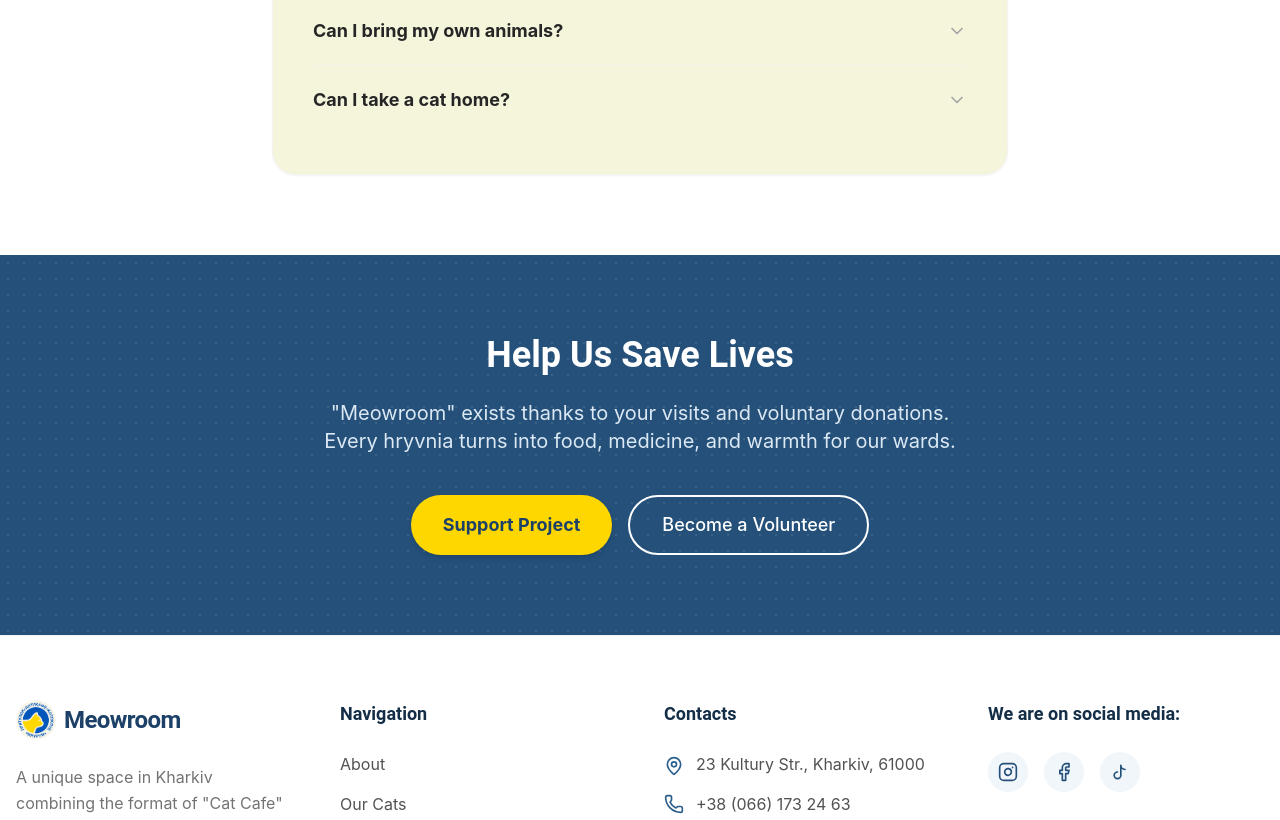
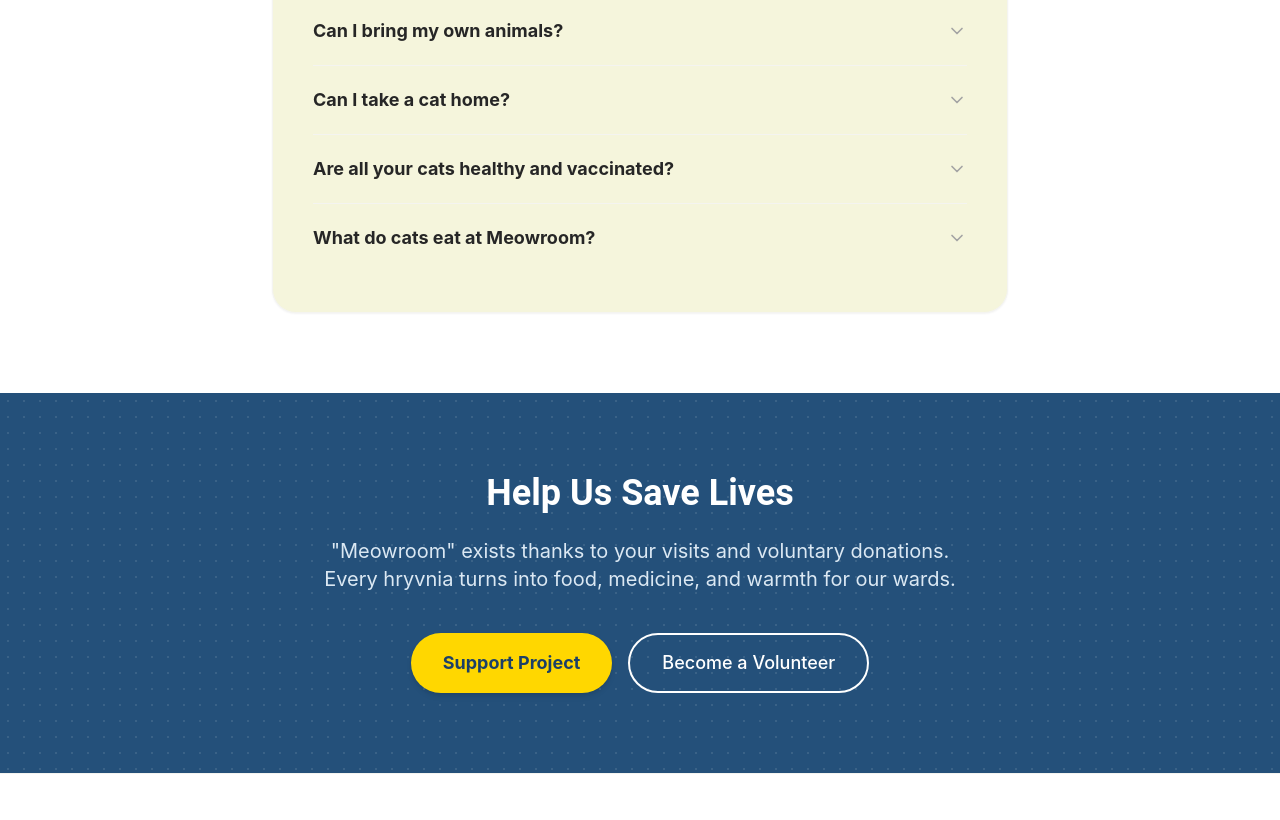
Before and after one commit to Menta1ik/meowroom, a React (Vite) app: page / in a window 1280 px wide. Shown: the part 3840-4660 px from the top of the page. Built offline with nearby package versions, Linux system fonts and the light colour scheme.

Commit message:
content: add new FAQ items about vaccination and feeding (Josera)

```diff
--- a/src/components/sections/FAQSection.tsx
+++ b/src/components/sections/FAQSection.tsx
@@ -46,6 +46,8 @@ export const FAQSection: React.FC = () => {
     { q: t('faq.items.price.q'), a: t('faq.items.price.a') },
     { q: t('faq.items.animals.q'), a: t('faq.items.animals.a') },
     { q: t('faq.items.adopt.q'), a: t('faq.items.adopt.a') },
+    { q: t('faq.items.vaccination.q'), a: t('faq.items.vaccination.a') },
+    { q: t('faq.items.feeding.q'), a: t('faq.items.feeding.a') },
   ];
 
   // Schema.org FAQPage
--- a/src/locales/en.json
+++ b/src/locales/en.json
@@ -57,6 +57,14 @@
       "price": {
         "q": "What is the cost of a visit?",
         "a": "We operate as an anticafe. You pay for the time spent: 1 hour — 250 UAH, 2 hours — 350 UAH, 3 hours — 450 UAH. Tea, coffee, cookies, and board games are included."
+      },
+      "vaccination": {
+        "q": "Are all your cats healthy and vaccinated?",
+        "a": "Yes, absolutely! All our wards undergo a full veterinary examination, are tested for viral infections (FIV, Leukemia, Panleukopenia), and are necessarily vaccinated with Purevax and Nobivac. They are also regularly treated for parasites."
+      },
+      "feeding": {
+        "q": "What do cats eat at Meowroom?",
+        "a": "The health of our wards is our priority, so we chose the best nutrition. All cats eat exclusively grain-free super-premium food from the German manufacturer Josera. This provides them with the necessary energy and strong immunity."
       }
     }
   },
--- a/src/locales/uk.json
+++ b/src/locales/uk.json
@@ -57,6 +57,14 @@
       "price": {
         "q": "Яка вартість відвідування?",
         "a": "Ми працюємо у форматі антикафе. Ви платите за час перебування: 1 година — 250 грн, 2 години — 350 грн, 3 години — 450 грн. У вартість входять чай, кава, печиво та настільні ігри."
+      },
+      "vaccination": {
+        "q": "Чи всі ваші котики здорові та щеплені?",
+        "a": "Так, безумовно! Усі наші підопічні проходять повний ветеринарний огляд, здають аналізи на вірусні інфекції (ВІК, лейкемія, панлейкопенія) та обов'язково вакцинуються препаратами Purevax та Nobivac. Також вони регулярно обробляються від паразитів."
+      },
+      "feeding": {
+        "q": "Чим харчуються котики в Meowroom?",
+        "a": "Здоров'я наших підопічних для нас на першому місці, тому ми обрали найкраще харчування. Всі котики їдять виключно беззернові корми супер-преміум класу від німецького виробника Josera. Це забезпечує їм необхідну енергію та міцний імунітет."
       }
     }
   },
```
